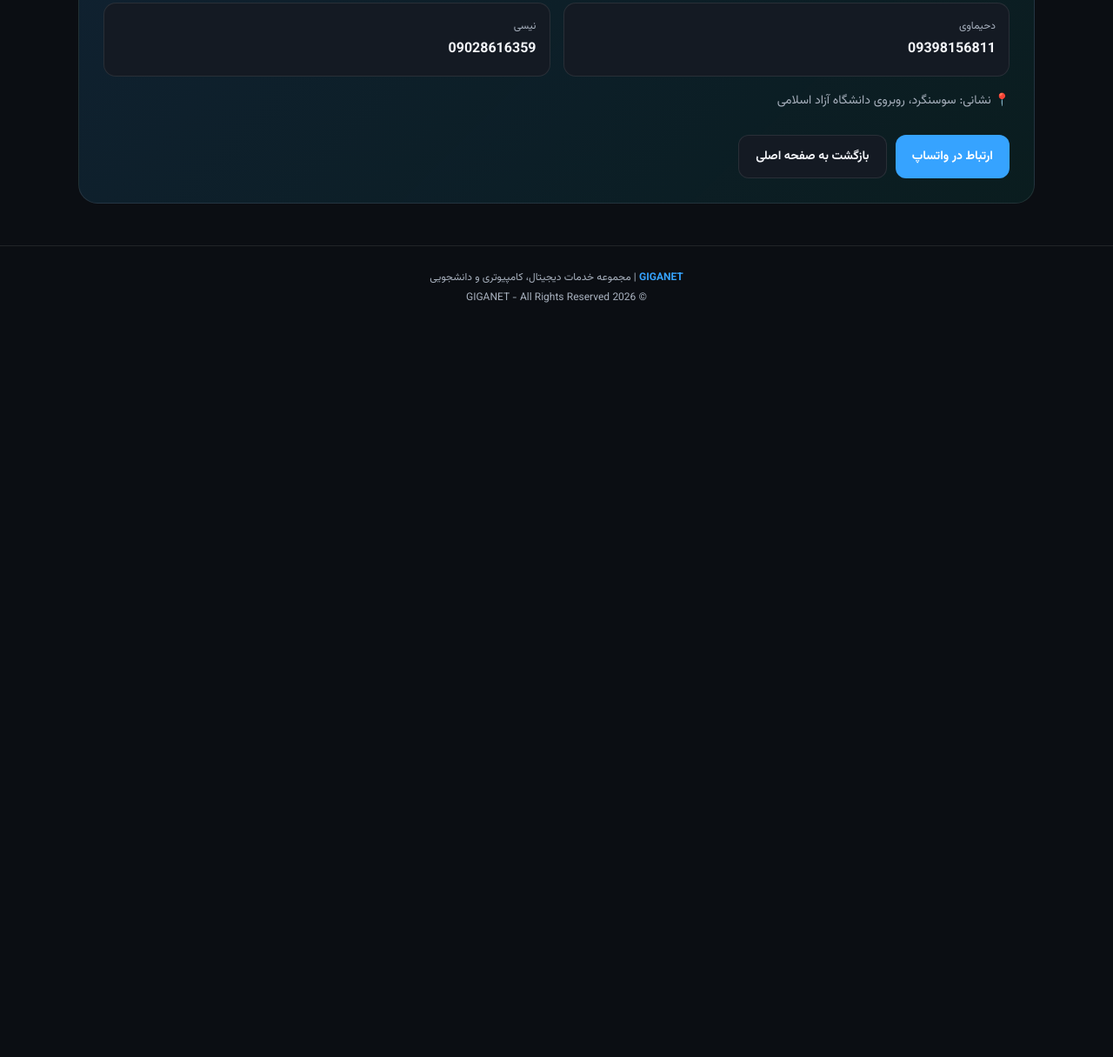
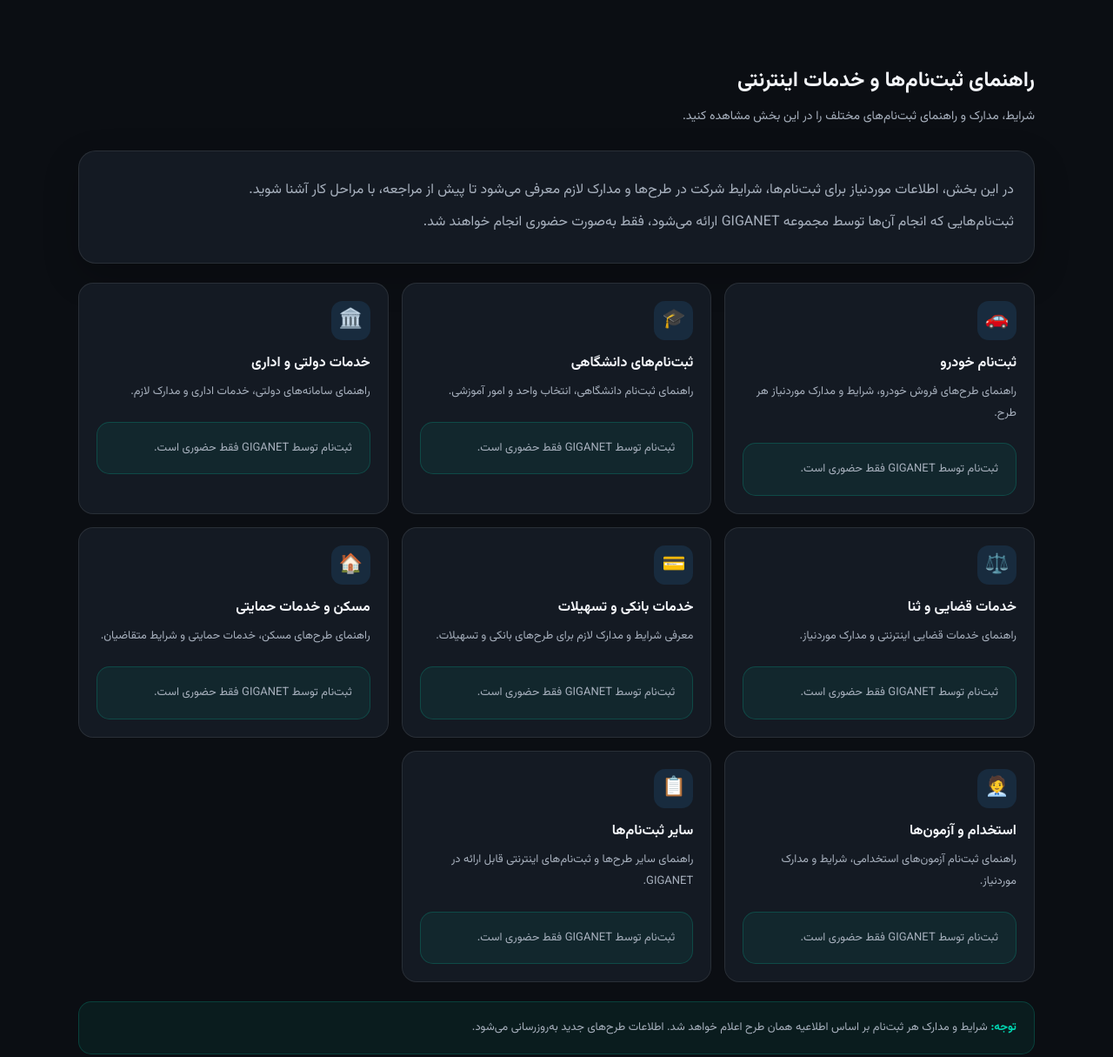
Before and after one commit to giganet-sosangerd/GIGANET, a plain HTML site: page digital-services.html in a window 1280 px wide. Shown: the part 1822-3037 px from the top of the page at 87% size. Before the commit the page ends 2201 px from the top, so only its background shows below. Drawn offline with Linux system fonts and the light colour scheme.

Commit message:
Update digital-services.html

```diff
--- a/digital-services.html
+++ b/digital-services.html
@@ -375,6 +375,16 @@ footer strong{color:var(--accent)}
           <h3>امور اداری و دانشجویی حضوری</h3>
           <p>کمک در انجام امور و فرایندهایی که نیازمند مراجعه و پیگیری حضوری هستند.</p>
         </article>
+
+<a class="service" href="#registration-guide" data-category="internet">
+  <div class="service-icon">📋</div>
+  <h3>راهنمای ثبت‌نام‌ها</h3>
+  <p>
+    آشنایی با شرایط ثبت‌نام، مدارک موردنیاز
+    و راهنمای انجام خدمات اینترنتی GIGANET.
+  </p>
+</a>
+
       </div>
 
       <div class="notice">
@@ -384,6 +394,140 @@ footer strong{color:var(--accent)}
       </div>
     </div>
   </section>
+
+<section id="registration-guide">
+  <div class="container">
+
+    <div class="section-title">
+      <h2>راهنمای ثبت‌نام‌ها و خدمات اینترنتی</h2>
+      <p>
+        شرایط، مدارک و راهنمای ثبت‌نام‌های مختلف
+        را در این بخش مشاهده کنید.
+      </p>
+    </div>
+
+    <div class="intro">
+      <p>
+        در این بخش، اطلاعات موردنیاز برای ثبت‌نام‌ها،
+        شرایط شرکت در طرح‌ها و مدارک لازم معرفی می‌شود
+        تا پیش از مراجعه، با مراحل کار آشنا شوید.
+      </p>
+
+      <p>
+        ثبت‌نام‌هایی که انجام آن‌ها توسط مجموعه GIGANET
+        ارائه می‌شود، فقط به‌صورت حضوری انجام خواهند شد.
+      </p>
+    </div>
+
+    <div class="services" style="margin-top:22px;">
+
+      <article class="service">
+        <div class="service-icon">🚗</div>
+        <h3>ثبت‌نام خودرو</h3>
+        <p>
+          راهنمای طرح‌های فروش خودرو،
+          شرایط و مدارک موردنیاز هر طرح.
+        </p>
+        <div class="notice">
+          ثبت‌نام توسط GIGANET فقط حضوری است.
+        </div>
+      </article>
+
+      <article class="service">
+        <div class="service-icon">🎓</div>
+        <h3>ثبت‌نام‌های دانشگاهی</h3>
+        <p>
+          راهنمای ثبت‌نام دانشگاهی،
+          انتخاب واحد و امور آموزشی.
+        </p>
+        <div class="notice">
+          ثبت‌نام توسط GIGANET فقط حضوری است.
+        </div>
+      </article>
+
+      <article class="service">
+        <div class="service-icon">🏛️</div>
+        <h3>خدمات دولتی و اداری</h3>
+        <p>
+          راهنمای سامانه‌های دولتی،
+          خدمات اداری و مدارک لازم.
+        </p>
+        <div class="notice">
+          ثبت‌نام توسط GIGANET فقط حضوری است.
+        </div>
+      </article>
+
+      <article class="service">
+        <div class="service-icon">⚖️</div>
+        <h3>خدمات قضایی و ثنا</h3>
+        <p>
+          راهنمای خدمات قضایی اینترنتی
+          و مدارک موردنیاز.
+        </p>
+        <div class="notice">
+          ثبت‌نام توسط GIGANET فقط حضوری است.
+        </div>
+      </article>
+
+      <article class="service">
+        <div class="service-icon">💳</div>
+        <h3>خدمات بانکی و تسهیلات</h3>
+        <p>
+          معرفی شرایط و مدارک لازم
+          برای طرح‌های بانکی و تسهیلات.
+        </p>
+        <div class="notice">
+          ثبت‌نام توسط GIGANET فقط حضوری است.
+        </div>
+      </article>
+
+      <article class="service">
+        <div class="service-icon">🏠</div>
+        <h3>مسکن و خدمات حمایتی</h3>
+        <p>
+          راهنمای طرح‌های مسکن،
+          خدمات حمایتی و شرایط متقاضیان.
+        </p>
+        <div class="notice">
+          ثبت‌نام توسط GIGANET فقط حضوری است.
+        </div>
+      </article>
+
+      <article class="service">
+        <div class="service-icon">🧑‍💼</div>
+        <h3>استخدام و آزمون‌ها</h3>
+        <p>
+          راهنمای ثبت‌نام آزمون‌های استخدامی،
+          شرایط و مدارک موردنیاز.
+        </p>
+        <div class="notice">
+          ثبت‌نام توسط GIGANET فقط حضوری است.
+        </div>
+      </article>
+
+      <article class="service">
+        <div class="service-icon">📋</div>
+        <h3>سایر ثبت‌نام‌ها</h3>
+        <p>
+          راهنمای سایر طرح‌ها و ثبت‌نام‌های
+          اینترنتی قابل ارائه در GIGANET.
+        </p>
+        <div class="notice">
+          ثبت‌نام توسط GIGANET فقط حضوری است.
+        </div>
+      </article>
+
+    </div>
+
+    <div class="notice">
+      <strong>توجه:</strong>
+      شرایط و مدارک هر ثبت‌نام بر اساس
+      اطلاعیه همان طرح اعلام خواهد شد.
+      اطلاعات طرح‌های جدید به‌روزرسانی می‌شود.
+    </div>
+
+  </div>
+</section>
 
   <section id="contact">
     <div class="container">
```
